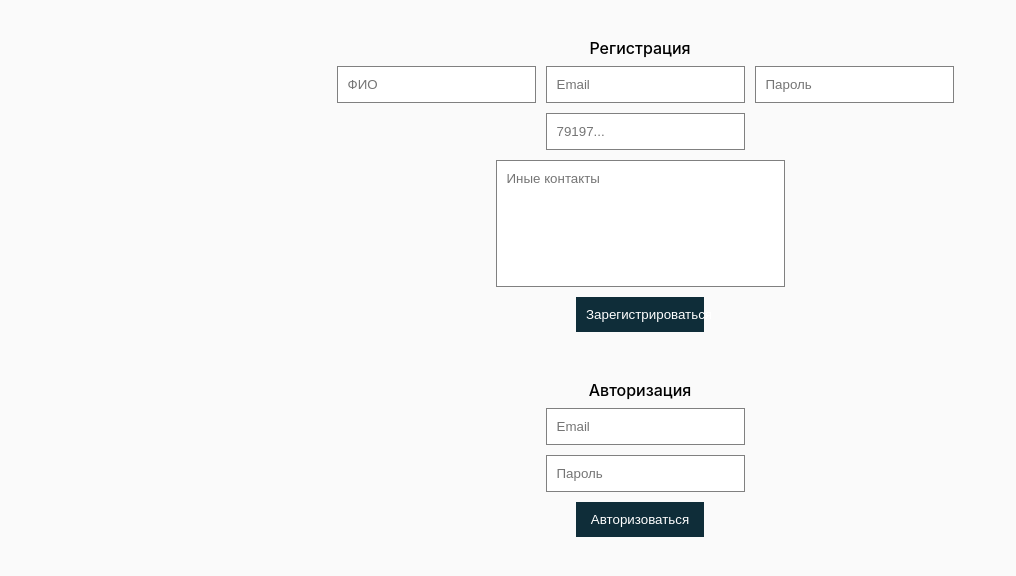
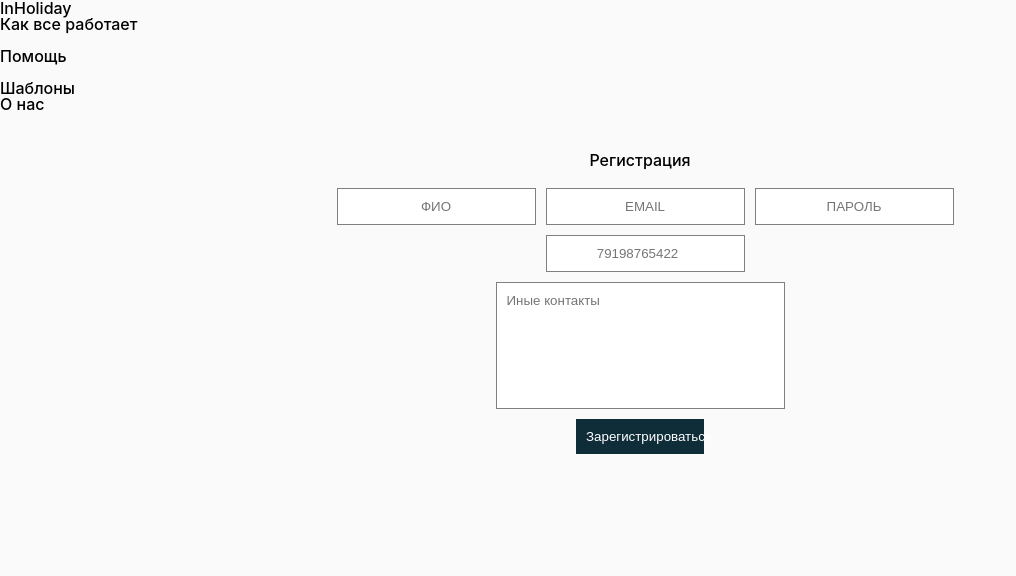
Before and after one commit to GhostGrand/inHolidayJS, a React (Create React App) app: page / in a window 1280 px wide. Shown: the top 576 px of the page, without its empty margins (0-1016 px from the left). Built offline with nearby package versions, Linux system fonts and the light colour scheme.

Commit message:
Дописаны стили регистрации и авторизации

```diff
--- a/src/App.css
+++ b/src/App.css
@@ -106,6 +106,8 @@ body {
   padding: 10px;
   margin-left: 10px;
   border: 1px solid grey;
+  /* text-transform: uppercase; */
+  text-align: center;
 }
 
 .button {
@@ -114,6 +116,12 @@ body {
   background: #0f2d39;
   color: white;
   width: 10%;
+  cursor: pointer;
+}
+
+.button:hover {
+  background: #1b4e62;
+  transition: ease-in-out 0.2s;
 }
 /* ------------------------------------------------------------------------------- */
 .contacts_form {
@@ -121,6 +129,7 @@ body {
   /* padding: 10px; */
   padding: 10px 100px 100px 10px;
   border: 1px solid grey;
+
 }
 
 .registration {
@@ -129,3 +138,13 @@ body {
   /* justify-content: center; */
   /* flex: auto; */
 }
+
+.header li {
+  display: inline; /* Отображать как строчный элемент */
+  margin-right: 5px;
+}
+
+.header_reg {
+  /* text-transform: uppercase; */
+  margin-bottom: 10px;
+}
--- a/src/App.js
+++ b/src/App.js
@@ -3,12 +3,14 @@ import "./App.css";
 import Form from "./Components/AuthorisationRegistration/Forms/Form";
 import Registation from "./Components/AuthorisationRegistration/Registation";
 import Authorisation from "./Components/AuthorisationRegistration/Authorisation";
+import Header from "./Components/Header/Header";
 
 function App() {
   return (
     <div className="App">
+      <Header></Header>
       <Registation></Registation>
-      <Authorisation></Authorisation>
+      {/* <Authorisation></Authorisation> */}
     </div>
   );
 }
--- a/src/Components/AuthorisationRegistration/Authorisation.js
+++ b/src/Components/AuthorisationRegistration/Authorisation.js
@@ -10,7 +10,7 @@ export default function Authorisation() {
                 className="form"
                 type="email"
                 name="mail"
-                placeholder="Email"
+                placeholder="EMAIL"
           />
 
 
@@ -20,7 +20,7 @@ export default function Authorisation() {
             className="form"
             type="password"
             name="password"
-            placeholder="Пароль"
+            placeholder="ПАРОЛЬ"
           />
         </li>
         <button className="button">Авторизоваться</button>
--- a/src/Components/AuthorisationRegistration/Registation.js
+++ b/src/Components/AuthorisationRegistration/Registation.js
@@ -4,7 +4,7 @@ export default function Registation() {
   return (
     <div className="registration">
       <div className="registration">
-        <p>Регистрация</p>
+        <p className="header_reg">Регистрация</p>
         <ul>
           <li>
             <input className="form" type="text" name="name" placeholder="ФИО" />
@@ -12,13 +12,13 @@ export default function Registation() {
               className="form"
               type="email"
               name="mail"
-              placeholder="Email"
+              placeholder="EMAIL"
             />
             <input
               className="form"
               type="password"
               name="password"
-              placeholder="Пароль"
+              placeholder="ПАРОЛЬ"
             />
           </li>
 
@@ -27,7 +27,7 @@ export default function Registation() {
               className="form"
               type="number"
               name="phone"
-              placeholder="79197..."
+              placeholder="79198765422"
             />
           </li>
           <li>
--- a/src/Components/Header/Header.js
+++ b/src/Components/Header/Header.js
@@ -1,5 +1,20 @@
 import React from "react";
+import "../../App.css";
 
 export default function Header() {
-  return <div className="Header">sdf</div>;
+  return <div className="Header">
+    <p>InHoliday</p>
+    <ul className="header">
+      <li>
+        <p>Как все работает</p>
+      </li>
+      <li>
+        <p>Помощь</p>
+      </li>
+
+        <p>Шаблоны</p>
+        <p>О нас</p>
+
+    </ul>
+  </div>;
 }
```
